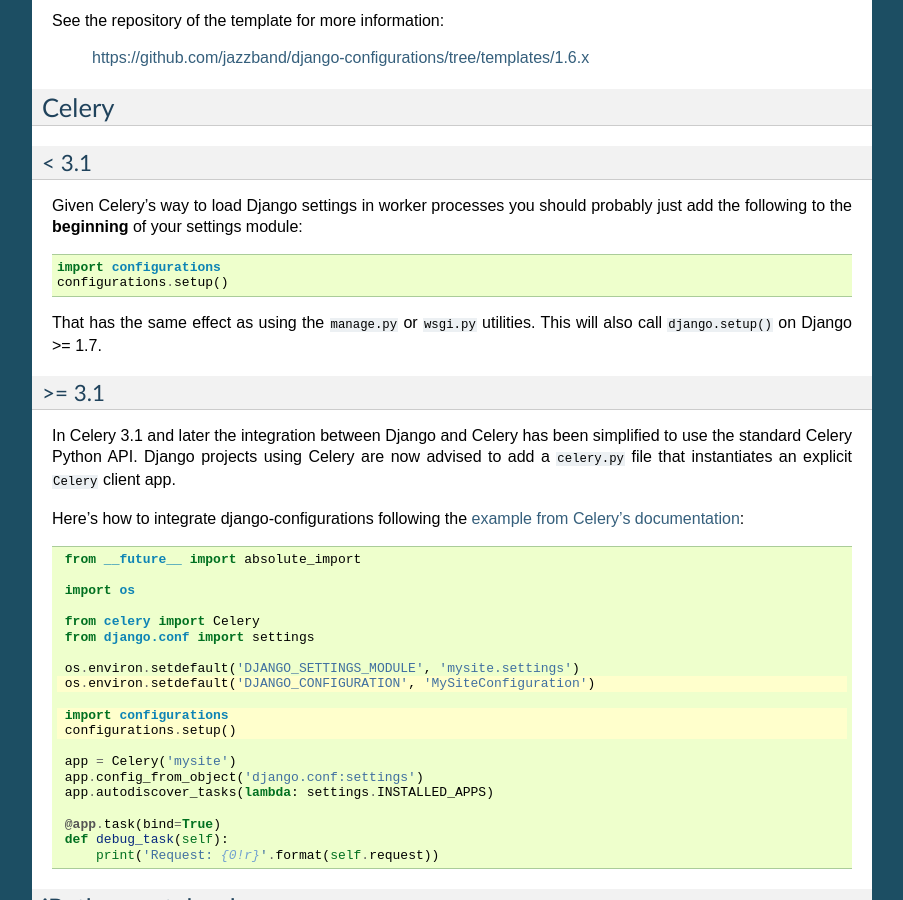
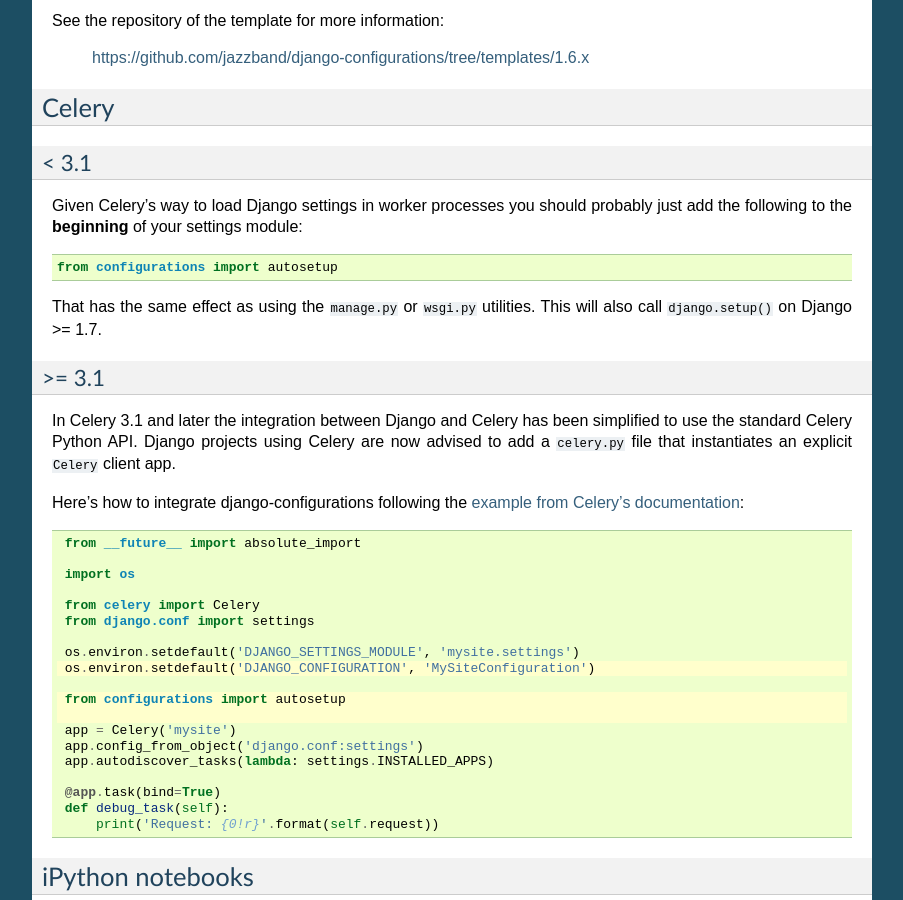
Before and after one commit to jazzband/django-configurations, a Sphinx documentation site: the page built from docs/cookbook.rst, in a window 1280 px wide and 900 px high, scrolled down 1591 px. Shown: the whole window, without its empty margins (198-1101 px from the left). Built offline with Sphinx 7.4.7, drawn with Linux system fonts in a browser that asks for light colours.

Commit message:
Add configurations.autosetup
This will automatically import and call `setup()`.

It is useful to keep the boilerplate with using django-configurations to
a minimum, and also play nice with helpers like "isort" that would tear
the "import" and calling of "configurations.setup()" apart - which is
understandable.

The downside obviously is that importing this module _will_ have
side-effects, which is considered to be bad in general [1].

So this is open for discussion/feedback.
I could imagine doing the automatic call to `setup()` only when Django
is detected for example.

1: http://chrismorgan.info/blog/say-no-to-import-side-effects-in-python.html

```diff
--- a/docs/cookbook.rst
+++ b/docs/cookbook.rst
@@ -125,8 +125,7 @@
 
 .. code-block:: python
 
-    import configurations
-    configurations.setup()
+    from configurations import autosetup
 
 That has the same effect as using the ``manage.py`` or ``wsgi.py`` utilities.
 This will also call ``django.setup()`` on Django >= 1.7.
@@ -155,8 +154,7 @@
     os.environ.setdefault('DJANGO_SETTINGS_MODULE', 'mysite.settings')
     os.environ.setdefault('DJANGO_CONFIGURATION', 'MySiteConfiguration')
 
-    import configurations
-    configurations.setup()
+    from configurations import autosetup
 
     app = Celery('mysite')
     app.config_from_object('django.conf:settings')
```
Also changed, not shown: 1 other file.
